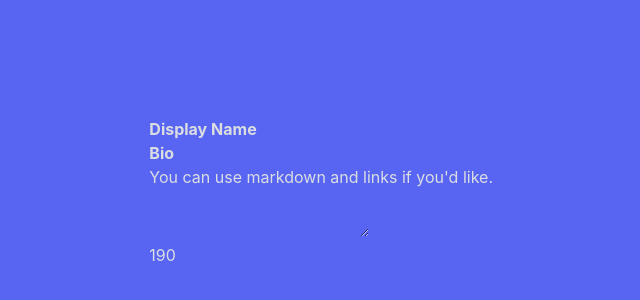
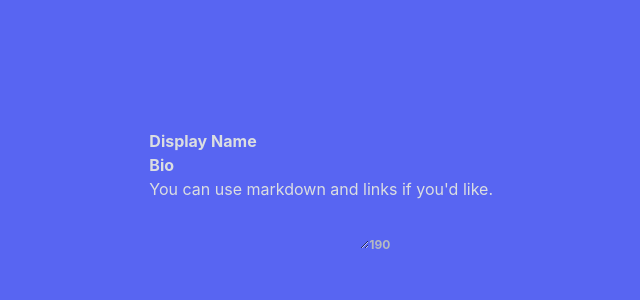
Before and after one commit to stevenlomon/biscord, a React (Vite) app in the folder frontend/: page /edit-profile in a window 1280 px wide. Shown: the part 208-508 px from the top of the page, without its empty margins (313-953 px from the left). Built offline with nearby package versions, Linux system fonts and the light colour scheme; no server answers.

Commit message:
bio character count custom tooltip! (the css magic is vibe coded)

```diff
--- a/frontend/src/pages/EditProfilePage.tsx
+++ b/frontend/src/pages/EditProfilePage.tsx
@@ -6,6 +6,8 @@ const EditProfilePage = () => {
   const { currentUser } = useAuth();
   const [displayName, setDisplayName] = useState(currentUser?.displayName);
   const [bio, setBio] = useState(currentUser?.bio);
+  const [showTooltip, setShowTooltip] = useState(false);
+
   const BIO_CHARS_LEFT = bio ? MAX_CHARS_BIO - bio.length : MAX_CHARS_BIO
   // const [unsavedChanges, setUnsavedChanges] = useState(false);
 
@@ -50,8 +52,30 @@ const EditProfilePage = () => {
             value={bio ?? ""}
             onChange={(e) => setBio(e.target.value)}
           />
-          {/* TODO: emoji picker, custom tooltip */}
-          <p title={`${BIO_CHARS_LEFT} characters remaining`}>{BIO_CHARS_LEFT}</p>
+          {/* TODO: emoji picker */}
+
+          {/* Relative Wrapper: inline-block so the wrapper hugs the text tightly */}
+          <div className="relative inline-block mt-2">
+            {/* The actual counter text */}
+            <p
+              onMouseEnter={() => setShowTooltip(true)}
+              onMouseLeave={() => setShowTooltip(false)}
+              className="text-xs font-bold text-[#B5BAC1] cursor-default"
+            >
+              {MAX_CHARS_BIO - (bio ?? "").length}
+            </p>
+
+            {/* The Custom Absolute Tooltip */}
+            {showTooltip && (
+              // bottom-full pushes it above the text, -translate-x-1/2 centers it horizontally
+              <div className="absolute bottom-full left-1/2 -translate-x-1/2 mb-2 px-3 py-2 bg-[#111214] text-[#DBDEE1] text-xs font-semibold rounded shadow-lg whitespace-nowrap z-50 pointer-events-none">
+                {BIO_CHARS_LEFT} characters remaining
+
+                {/* The tiny downward-pointing triangle */}
+                <div className="absolute top-full left-1/2 -translate-x-1/2 border-4 border-transparent border-t-[#111214]"></div>
+              </div>
+            )}
+          </div>
         </div>
 
         {hasUnsavedChanges && ( // Using `&& ()` instead of `? () : ("")` is way cleaner
```
